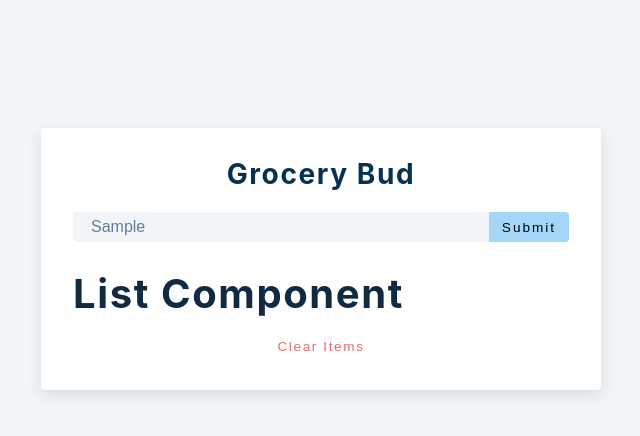
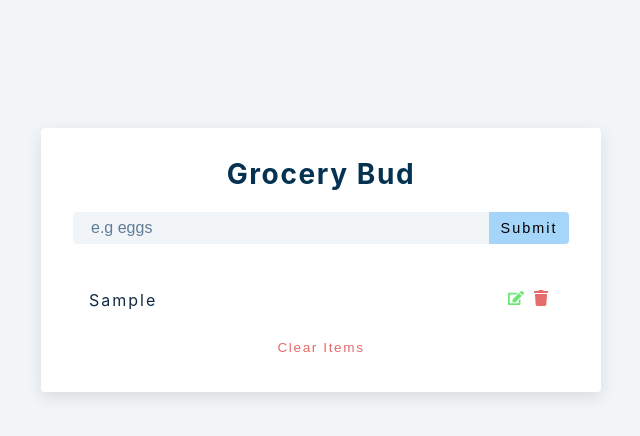
Before and after one commit to margusliinev/react-mini-projects, a React (Vite) app in the folder 09-grocery-bud/: page / in a window 1280 px wide. Both pictures are taken after typing "Sample" into the empty fields and a click on the button "Submit". Shown: the top 436 px of the page, without its empty margins (319-959 px from the left). Built offline with nearby package versions, Linux system fonts and the light colour scheme.

Commit message:
add new item to the list, small styling changes

```diff
--- a/09-grocery-bud/src/App.css
+++ b/09-grocery-bud/src/App.css
@@ -199,9 +199,10 @@ Grocery List
 .form-control {
     display: flex;
     justify-content: center;
+    padding-bottom: 0.5rem;
 }
 .grocery {
-    padding: 0.25rem;
+    padding: 0.3rem;
     padding-left: 1rem;
     background: var(--clr-grey-10);
     border-top-left-radius: var(--radius);
@@ -221,7 +222,7 @@ Grocery List
     flex: 0 0 5rem;
     display: grid;
     align-items: center;
-    padding: 0.25rem;
+    padding: 0.3rem;
     text-transform: capitalize;
     letter-spacing: 2px;
     border-top-right-radius: var(--radius);
@@ -229,7 +230,7 @@ Grocery List
     cursor: pointer;
     content: var(--clr-primary-5);
     transition: var(--transition);
-    font-size: 0.85rem;
+    font-size: 0.9rem;
 }
 .submit-btn:hover {
     background: var(--clr-primary-5);
@@ -249,6 +250,7 @@ Grocery List
     padding: 0.25rem 1rem;
     border-radius: var(--radius);
     text-transform: capitalize;
+    font-size: 1rem;
 }
 .grocery-item:hover {
     color: var(--clr-grey-5);
@@ -268,7 +270,7 @@ Grocery List
     background: transparent;
     border-color: transparent;
     cursor: pointer;
-    font-size: 0.7rem;
+    font-size: 1rem;
     margin: 0 0.15rem;
     transition: var(--transition);
 }
--- a/09-grocery-bud/src/App.jsx
+++ b/09-grocery-bud/src/App.jsx
@@ -12,7 +12,13 @@ function App() {
 
     const handleSubmit = (e) => {
         e.preventDefault();
-        console.log('form submitted');
+        if (!name) {
+        } else if (name && isEditing) {
+        } else {
+            const newItem = { id: new Date().getTime().toString(), title: name };
+            setList([...list, newItem]);
+            setName('');
+        }
     };
 
     return (
@@ -27,10 +33,12 @@ function App() {
                     </button>
                 </div>
             </form>
-            <div className='grocery-container'>
-                <List />
-                <button className='clear-btn'>clear items</button>
-            </div>
+            {list.length > 0 && (
+                <div className='grocery-container'>
+                    <List items={list} />
+                    <button className='clear-btn'>clear items</button>
+                </div>
+            )}
         </section>
     );
 }
--- a/09-grocery-bud/src/List.jsx
+++ b/09-grocery-bud/src/List.jsx
@@ -1,8 +1,26 @@
 import React from 'react';
 import { FaEdit, FaTrash } from 'react-icons/fa';
 
-const List = () => {
-    return <h2>list component</h2>;
+const List = ({ items }) => {
+    return (
+        <div className='grocery-list'>
+            {items.map(({ id, title }) => {
+                return (
+                    <article key={id} className='grocery-item'>
+                        <p className='title'>{title}</p>
+                        <div className='btn-container'>
+                            <button type='button' className='edit-btn'>
+                                <FaEdit />
+                            </button>
+                            <button type='button' className='delete-btn'>
+                                <FaTrash />
+                            </button>
+                        </div>
+                    </article>
+                );
+            })}
+        </div>
+    );
 };
 
 export default List;
```
